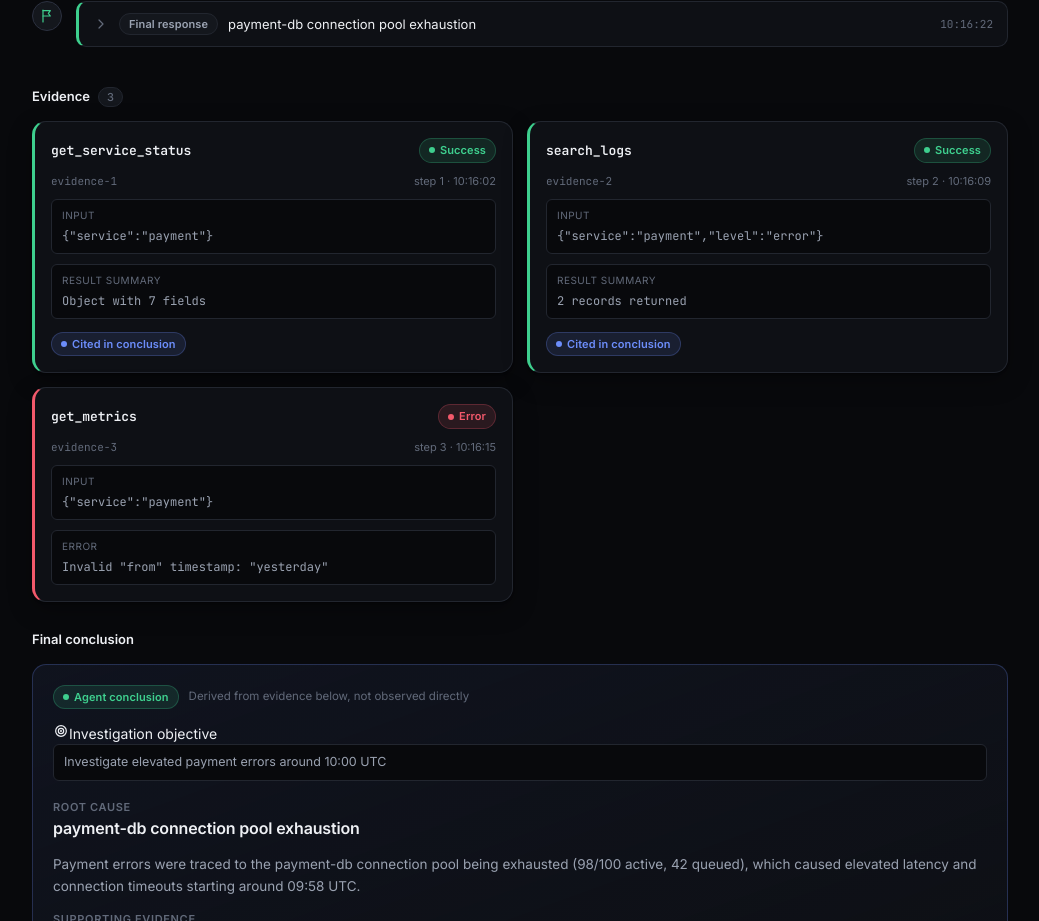
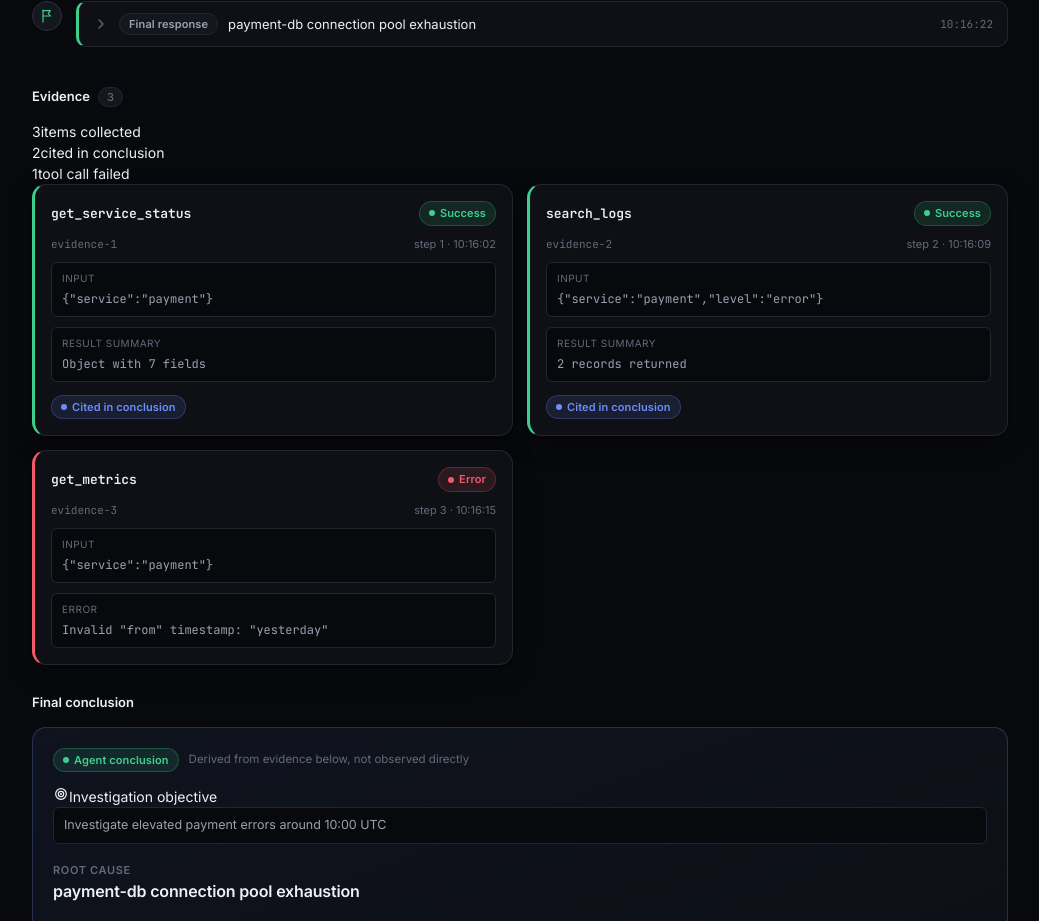
Before and after one commit to KeshavKandoi/TraceOps, a React (Vite) app in the folder frontend/: page / in a window 1280 px wide. Shown: the part 840-1761 px from the top of the page, without its empty margins (240-1279 px from the left). Built offline with nearby package versions, Linux system fonts and the light colour scheme.

Commit message:
feat: enhance EvidencePanel with summary statistics for improved user insights

```diff
--- a/frontend/src/components/EvidencePanel.tsx
+++ b/frontend/src/components/EvidencePanel.tsx
@@ -20,7 +20,37 @@ export function EvidencePanel({ evidence, supportingIds, highlightedId }: Eviden
     );
   }
 
+  const errorCount = evidence.filter((entry) => !entry.result.ok).length;
+  const citedCount = supportingIds
+    ? evidence.filter((entry) => supportingIds.includes(entry.id)).length
+    : 0;
+
   return (
+    <>
+      <div className="evidence-summary-bar" aria-label="Evidence summary">
+        <div className="evidence-summary-stat">
+          <span className="evidence-summary-stat-value">{evidence.length}</span>
+          <span className="evidence-summary-stat-label">
+            {evidence.length === 1 ? "item collected" : "items collected"}
+          </span>
+        </div>
+        <span className="evidence-summary-divider" aria-hidden="true" />
+        <div className="evidence-summary-stat">
+          <span className="evidence-summary-stat-value">{citedCount}</span>
+          <span className="evidence-summary-stat-label">cited in conclusion</span>
+        </div>
+        {errorCount > 0 && (
+          <>
+            <span className="evidence-summary-divider" aria-hidden="true" />
+            <div className="evidence-summary-stat">
+              <span className="evidence-summary-stat-value telemetry-value-danger">{errorCount}</span>
+              <span className="evidence-summary-stat-label">
+                {errorCount === 1 ? "tool call failed" : "tool calls failed"}
+              </span>
+            </div>
+          </>
+        )}
+      </div>
       <div className="card-grid">
         {evidence.map((entry) => (
           <EvidenceCard
@@ -31,5 +61,6 @@ export function EvidencePanel({ evidence, supportingIds, highlightedId }: Eviden
           />
         ))}
       </div>
+    </>
   );
 }
```
Lines whose indentation alone changed are shown as unchanged.
